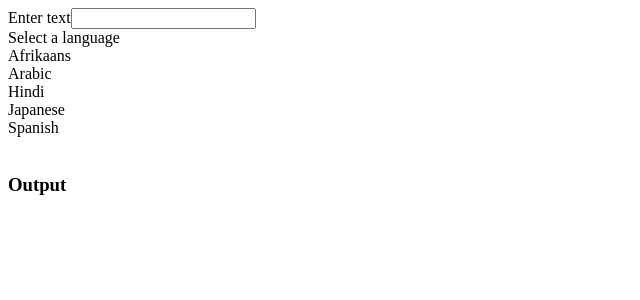
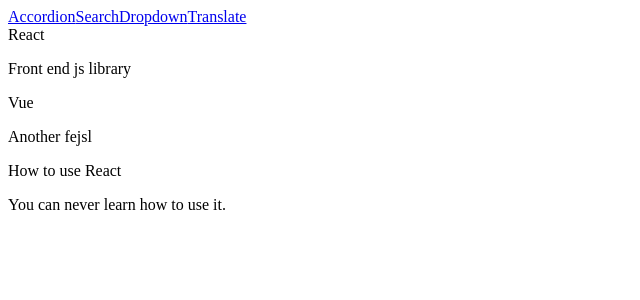
Before and after one commit to dcastillost/react-widgets, a React (Create React App) app: page / in a window 1280 px wide. Shown: the top 300 px of the page, without its empty margins (0-640 px from the left). Built offline with nearby package versions, Linux system fonts and the light colour scheme; no server answers; the HTML template or start-up script is replaced by a standard one.

Commit message:
Add navigation to app

```diff
--- a/src/components/App.js
+++ b/src/components/App.js
@@ -1,8 +1,10 @@
 import React, { useState } from 'react';
-// import Accordion from './Accordion';
-// import Dropdown from './Dropdown';
-// import Search from './Search';
+import Accordion from './Accordion';
+import Dropdown from './Dropdown';
+import Header from './Header';
+import Search from './Search';
 import Translate from './Translate';
+import Route from './Route';
 
 const items = [
   {
@@ -12,6 +14,10 @@ const items = [
   {
     title: 'Vue',
     content: 'Another fejsl'
+  },
+  {
+    title: 'How to use React',
+    content: 'You can never learn how to use it.'
   }
 ];
 
@@ -24,14 +30,57 @@ const options = [
     label: 'Blue',
     value: 'blue',
   },
+  {
+    label: 'Green',
+    value: 'green'
+  }
+];
+
+const paths = [
+  {
+    pathname: '/',
+    label: 'Accordion'
+  },
+  {
+    pathname: '/list',
+    label: 'Search'
+  },
+  {
+    pathname: '/dropdown',
+    label: 'Dropdown'
+  },
+  {
+    pathname: '/translate',
+    label: 'Translate'
+  },
 ];
 
 const App = () => {
+  const [selected, setSelected] = useState(options[0]);
 
   return (
-  <div>
-    <Translate />
-  </div>);
+    <div>
+      <Header />
+      <Route path={paths[0].pathname}>
+        <Accordion
+          items={items}
+        />
+      </Route>
+      <Route path={paths[1].pathname}>
+        <Search />
+      </Route>
+      <Route path={paths[2].pathname}>
+        <Dropdown
+          label="Choose a color"
+          options={options}
+          selected={selected}
+          onSelectedChange={setSelected}
+        />
+      </Route>
+      <Route path={paths[3].pathname}>
+        <Translate />
+      </Route>
+    </div>);
 };
 
 export default App;
--- /dev/null
+++ b/src/components/Header.js
@@ -0,0 +1,41 @@
+import React from 'react';
+import Link from './Link';
+
+const paths = [
+  {
+    pathname: '/',
+    label: 'Accordion'
+  },
+  {
+    pathname: '/list',
+    label: 'Search'
+  },
+  {
+    pathname: '/dropdown',
+    label: 'Dropdown'
+  },
+  {
+    pathname: '/translate',
+    label: 'Translate'
+  },
+];
+
+const Header = () => {
+  return (
+    <div className="ui secondary pointing menu">
+      {paths.map((path) => {
+        return (
+          <Link
+            key={path.label}
+            href={path.pathname}
+            className="item"
+          >
+            {path.label}
+          </Link>
+        );
+      })}
+    </div>
+  );
+};
+
+export default Header;
--- /dev/null
+++ b/src/components/Link.js
@@ -0,0 +1,28 @@
+import React from 'react';
+
+const Link = ({ key, className, href, children}) => {
+  const onClick = (e) => {
+    if (e.metaKey || e.ctrlKey) {
+      return;
+    }
+
+    e.preventDefault();
+    window.history.pushState({}, '', href);
+
+    const navEvent = new PopStateEvent('popstate');
+    window.dispatchEvent(navEvent);
+  };
+
+    return (
+      <a
+        key={key}
+        href={href}
+        className={className}
+        onClick={onClick}
+      >
+        {children}
+      </a>
+    );
+};
+
+export default Link;
--- /dev/null
+++ b/src/components/Route.js
@@ -0,0 +1,20 @@
+import { useState, useEffect } from 'react';
+
+const Route = ({ path, children }) => {
+  const [currentPath, setCurrentPath] = useState(window.location.pathname)
+  useEffect(() => {
+    const onLocationChange = () => {
+      setCurrentPath(window.location.pathname);
+    };
+
+    window.addEventListener('popstate', onLocationChange);
+
+    return () => {
+      window.removeEventListener('popstate', onLocationChange);
+    };
+  }, []);
+
+  return currentPath === path ? children : null;
+};
+
+export default Route;
```
